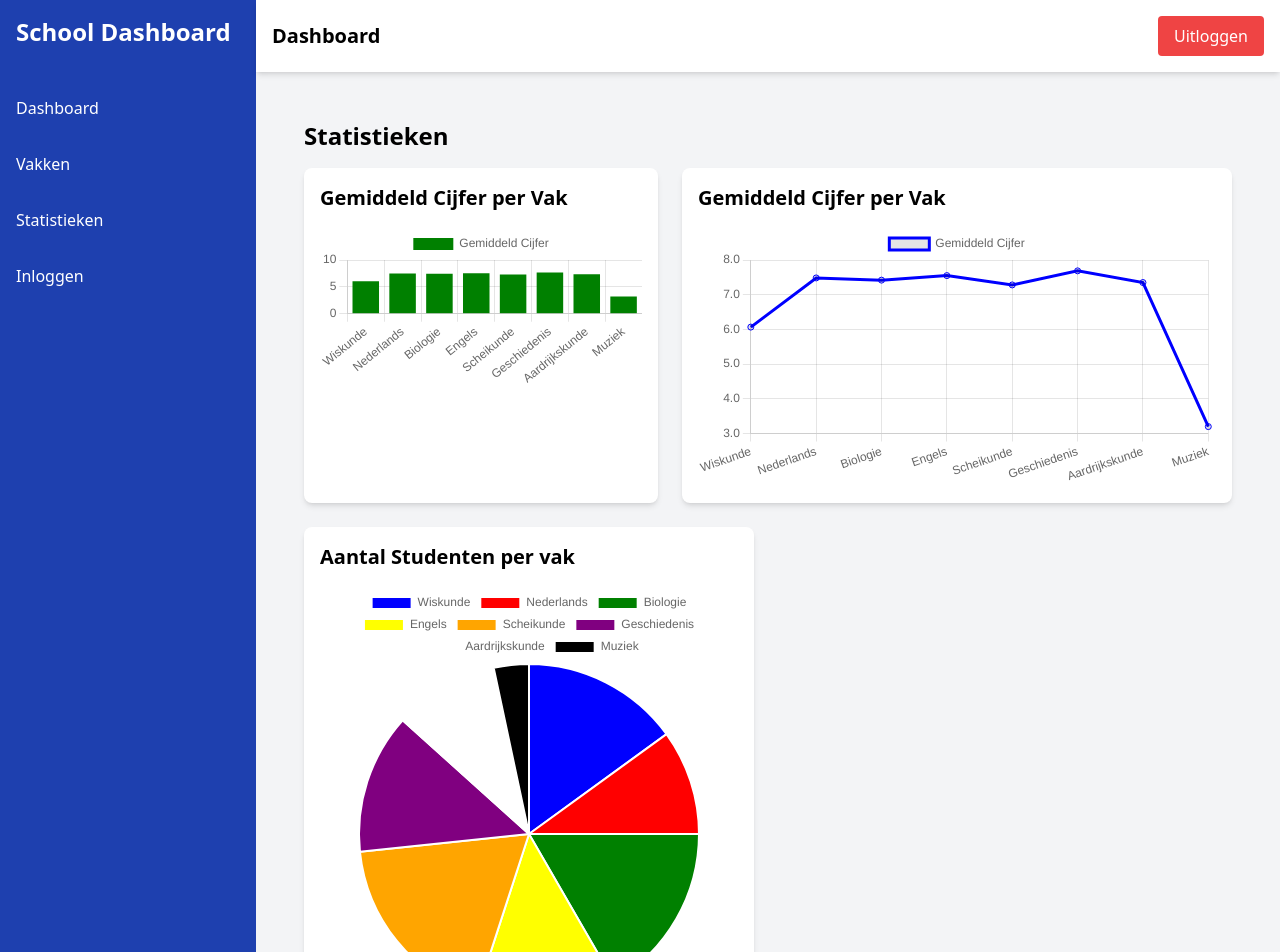
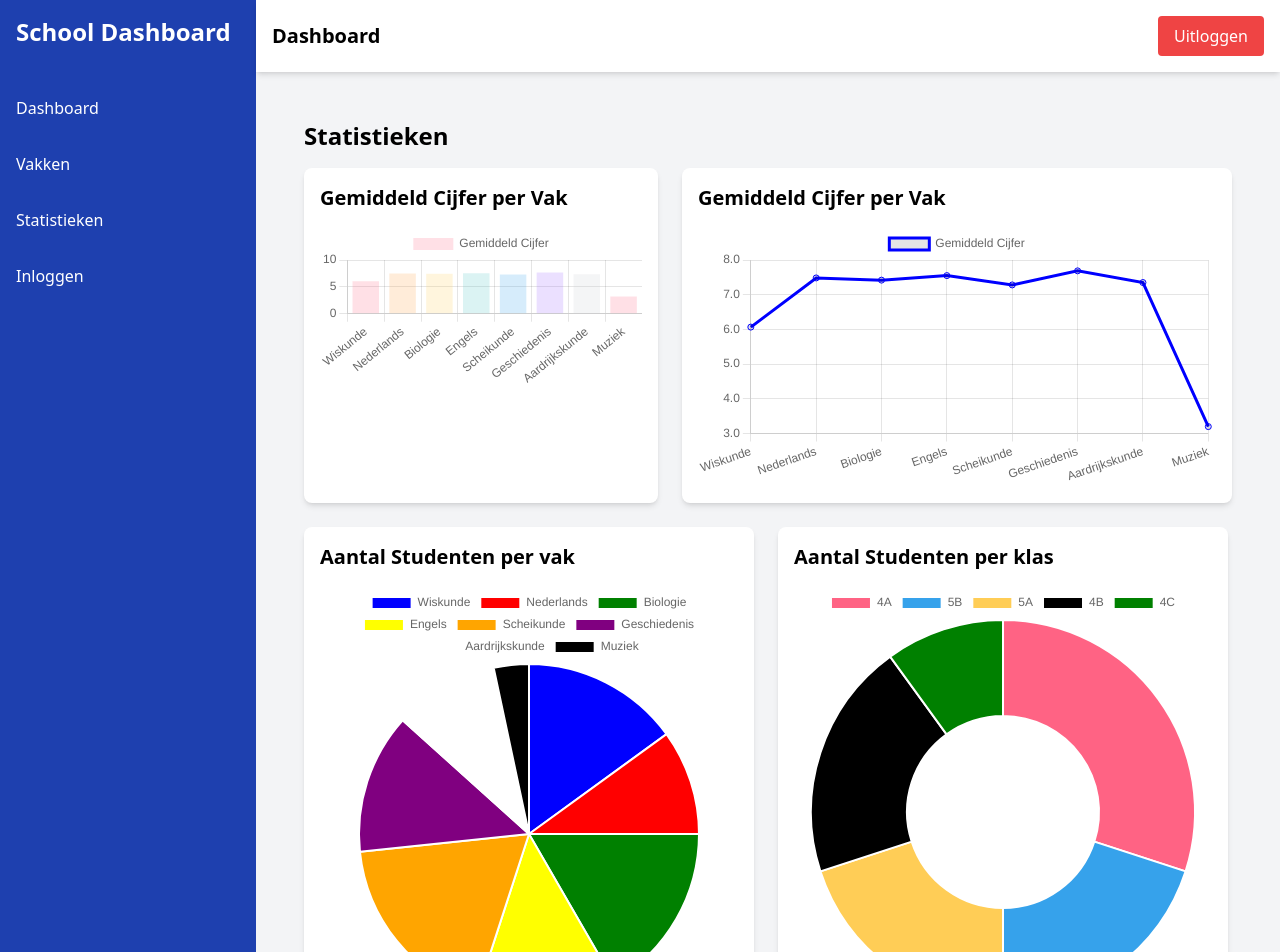
Before and after one commit to AbdellaBoutaarourt/Dashboard, a React (Create React App) app in the folder prototype-dashboard/: page /statistieken in a window 1280 px wide. Shown: the top 952 px of the page. Built offline with nearby package versions, Linux system fonts and the light colour scheme; the HTML template or start-up script is replaced by a standard one.

Commit message:
aantal studenten per klas

```diff
--- a/prototype-dashboard/src/Pages/StatisticsPage.js
+++ b/prototype-dashboard/src/Pages/StatisticsPage.js
@@ -1,5 +1,5 @@
 import React, { useState, useEffect } from "react";
-import { Bar, Line, Pie } from "react-chartjs-2";
+import { Bar, Line, Pie, Doughnut } from "react-chartjs-2";
 import {
     Chart as ChartJS,
     CategoryScale,
@@ -18,6 +18,7 @@ ChartJS.register(CategoryScale, LinearScale, BarElement, LineElement, PointEleme
 const StatisticsPage = () => {
     const [subjectsStats, setSubjectsStats] = useState([]);
     const [studentCounts, setStudentCounts] = useState([]);
+    const [classCounts, setClassCounts] = useState([]);
 
     useEffect(() => {
         fetch("../data.json")
@@ -25,6 +26,7 @@ const StatisticsPage = () => {
             .then((data) => {
                 const subjectGrades = {};
                 const subjectStudentCounts = {};
+                const classStudentCounts = {};
 
                 //  aantal studenten per vak
                 data.students.forEach((student) => {
@@ -37,6 +39,13 @@ const StatisticsPage = () => {
                         subjectGrades[subject.name].count += 1;
                         subjectStudentCounts[subject.name] += 1;
                     });
+
+                    // Telling van studenten per klas
+                    if (!classStudentCounts[student.class]) {
+                        classStudentCounts[student.class] = 0;
+                    }
+                    classStudentCounts[student.class] += 1;
+
                 });
 
                 const stats = Object.keys(subjectGrades).map((subjectName) => {
@@ -49,6 +58,8 @@ const StatisticsPage = () => {
 
                 setSubjectsStats(stats);
                 setStudentCounts(Object.entries(subjectStudentCounts).map(([name, count]) => ({ name, count })));
+                setClassCounts(Object.entries(classStudentCounts).map(([name, count]) => ({ name, count })));
+
             })
             .catch((error) => {
                 console.error("Error fetching data: ", error);
@@ -62,7 +73,16 @@ const StatisticsPage = () => {
             {
                 label: "Gemiddeld Cijfer",
                 data: subjectsStats.map((subject) => subject.average),
-                backgroundColor: "green",
+                backgroundColor: [
+                    'rgba(255, 99, 132, 0.2)',
+                    'rgba(255, 159, 64, 0.2)',
+                    'rgba(255, 205, 86, 0.2)',
+                    'rgba(75, 192, 192, 0.2)',
+                    'rgba(54, 162, 235, 0.2)',
+                    'rgba(153, 102, 255, 0.2)',
+                    'rgba(201, 203, 207, 0.2)'
+                ],
+
             },
         ],
     };
@@ -92,6 +112,25 @@ const StatisticsPage = () => {
         ],
     };
 
+
+    // Aantal studenten per klas
+    const DoughnutChartData = {
+        labels: classCounts.map((classItem) => classItem.name),
+        datasets: [
+            {
+                label: "Aantal Studenten per Klas",
+                data: classCounts.map((classItem) => classItem.count),
+                backgroundColor: [
+                    'rgb(255, 99, 132)',
+                    'rgb(54, 162, 235)',
+                    'rgb(255, 205, 86)',
+                    'black',
+                    'green'
+                ],
+            },
+        ],
+    };
+
     return (
         <div className="bg-gray-100 min-h-screen p-6">
             <h1 className="text-2xl font-bold mb-4">Statistieken</h1>
@@ -113,7 +152,11 @@ const StatisticsPage = () => {
 
                     <Pie data={pieChartData} options={{ responsive: true }} />
                 </div>
+                <div className="bg-white p-4 shadow-md rounded-lg flex-1 min-w-[350px] max-w-[450px]">
+                    <h2 className="text-xl font-semibold mb-4">Aantal Studenten per klas</h2>
 
+                    <Doughnut data={DoughnutChartData} options={{ responsive: true }} />
+                </div>
             </div>
         </div>
     );
```
